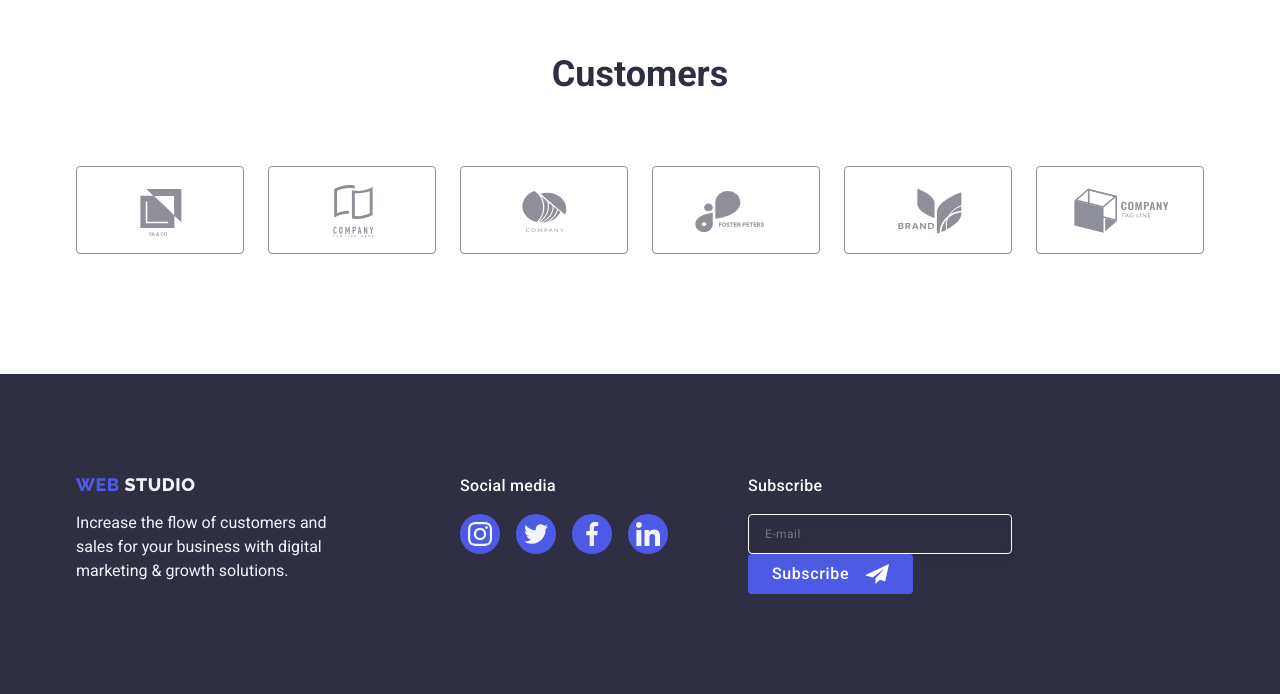
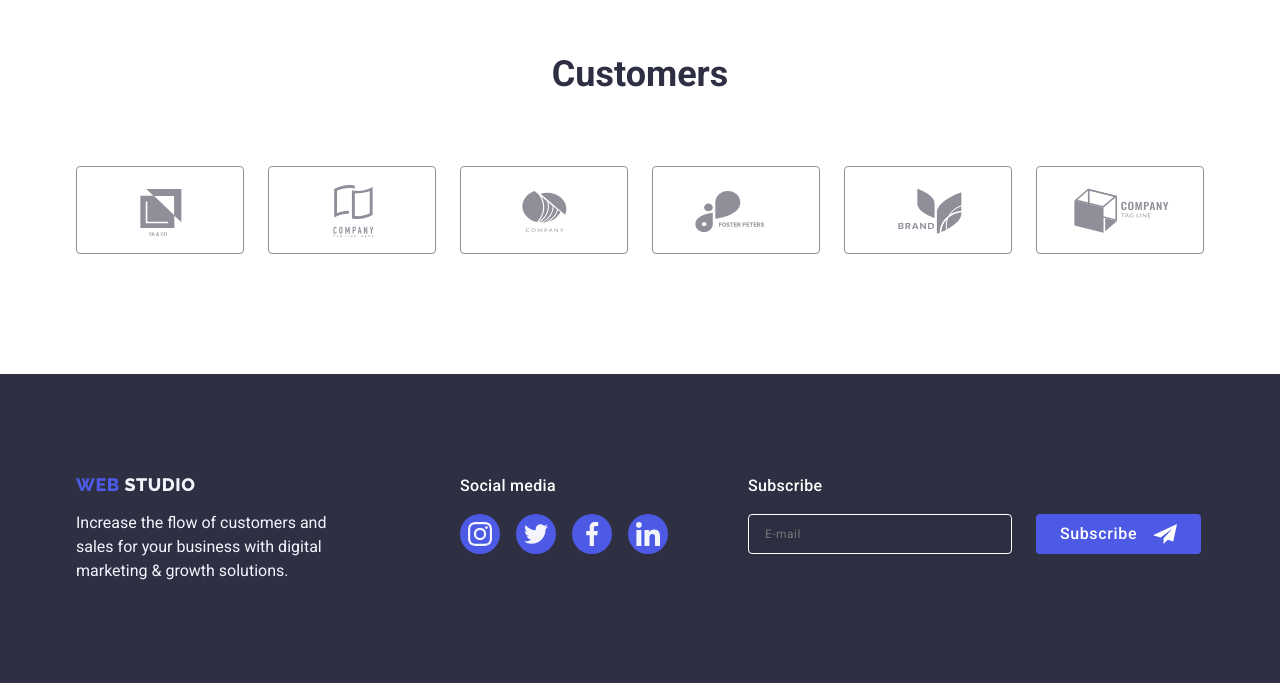
Before and after one commit to Sahno007/goit-markup-hw-06, a plain HTML site: page index.html in a window 1280 px wide. Shown: the part 2538-3232 px from the top of the page. Drawn offline with nearby package versions, Linux system fonts and the light colour scheme.

Commit message:
Update styles.css

```diff
--- a/css/styles.css
+++ b/css/styles.css
@@ -497,6 +497,14 @@ p {
   margin-bottom: 16px;
 }
 
+.subscribe-form {
+  display: flex;
+}
+
+.subscribe-email {
+  margin-right: 24px;
+}
+
 .subscribe-email-area {
   width: 264px;
   height: 40px;
```
